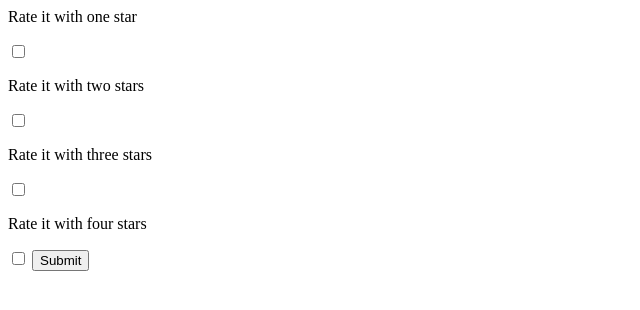
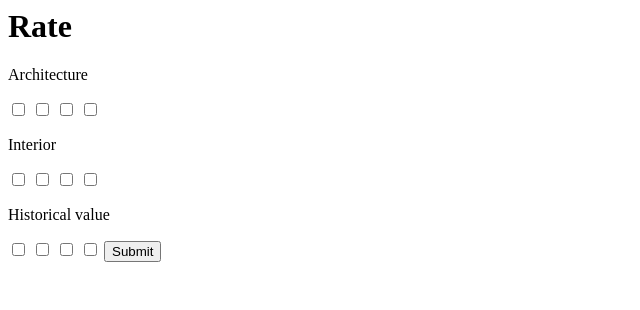
Before and after one commit to alexvidenov/Flask-app-for-TP, a Flask app: page /attractions/1/rate in a window 1280 px wide. Shown: the top 310 px of the page, without its empty margins (0-640 px from the left). Run offline with Flask 2, Linux system fonts and the light colour scheme; tables that the repository leaves empty hold one stand-in row (values such as "Sample post").

Commit message:
Added more rating criterias and ability to search by average rating.

```diff
--- a/FLASK/attraction.py
+++ b/FLASK/attraction.py
@@ -1,13 +1,15 @@
 from database import DB
 from comment import Comment
+from rating import Rating
 
 class Attraction:
-    def __init__(self, id, name, location, image, description, category):
+    def __init__(self, id, name, location, image, description, rating, category):
         self.id = id
         self.name = name
         self.location = location
         self.image = image
         self.description = description
+        self.rating = rating
         self.category = category
 
     @staticmethod
@@ -45,10 +47,10 @@ class Attraction:
 
     def create(self):
         with DB() as db:
-            values = (self.name, self.location, self.image, self.description, self.category.id)
+            values = (self.name, self.location, self.image, self.description, self.rating, self.category.id)
             db.execute('''
-                INSERT INTO attractions (name, location, image, description, category_id)
-                VALUES (?, ?, ?, ?, ?)''', values)
+                INSERT INTO attractions (name, location, image, description, rating, category_id)
+                VALUES (?, ?, ?, ?, ?, ?)''', values)
             return self
 
     def save(self):
@@ -58,24 +60,13 @@ class Attraction:
                 self.location,
                 self.image,
                 self.description,
+                self.rating,
                 self.category.id,
                 self.id
             )
             db.execute(
                 '''UPDATE attractions
-                SET name = ?, location = ?, image = ?, description = ?, category_id = ?
-                WHERE id = ?''', values)
-            return self
-
-    def rate(self):
-        with DB() as db:
-            values = (
-                self.description,
-                self.id
-            )
-            db.execute(
-                '''UPDATE attractions
-                SET description = ?
+                SET name = ?, location = ?, image = ?, description = ?, rating = ?, category_id = ?
                 WHERE id = ?''', values)
             return self
 
@@ -86,3 +77,6 @@ class Attraction:
 
     def comments(self):
         return Comment.find_by_attraction(self)
+
+    def ratings(self):
+        return Rating.attraction_rating(self)
--- a/FLASK/database.py
+++ b/FLASK/database.py
@@ -19,6 +19,7 @@ CREATE TABLE IF NOT EXISTS attractions
         location TEXT,
         image TEXT,
         description TEXT,
+        rating TEXT,
         category_id INTEGER,
         FOREIGN KEY(category_id) REFERENCES categories(id)
     )
@@ -29,6 +30,18 @@ CREATE TABLE IF NOT EXISTS comments
         id INTEGER PRIMARY KEY AUTOINCREMENT,
         attraction_id INTEGER,
         message TEXT,
+        FOREIGN KEY(attraction_id) REFERENCES attractions(id)
+    )
+''')
+conn.cursor().execute('''
+CREATE TABLE IF NOT EXISTS ratings
+    (
+        id INTEGER PRIMARY KEY AUTOINCREMENT,
+        attraction_id INTEGER,
+        architecture_rating INTEGER,
+        interior_rating INTEGER,
+        historical_value_rating INTEGER,
+        rating INTEGER,
         FOREIGN KEY(attraction_id) REFERENCES attractions(id)
     )
 ''')
--- a/FLASK/main.py
+++ b/FLASK/main.py
@@ -4,12 +4,15 @@ from flask import render_template, request, redirect, url_for
 from attraction import Attraction
 from comment import Comment
 from category import Category
+from rating import Rating
 
 app = Flask(__name__)
+
 
 @app.route('/')
 def main_menu():
     return redirect("/categories")
+
 
 @app.route('/attractions')
 def list_attractions():
@@ -19,14 +22,12 @@ def list_attractions():
 @app.route('/attractions/<int:id>', methods=['GET', 'POST'])
 def show_attraction(id):
     attraction = Attraction.find(id)
-
     return render_template('attraction.html', attraction=attraction)
 
 
 @app.route('/attractions/<string:name>')
 def show_attraction_by_name(name):
     attraction = Attraction.find_by_name(name)
-
     return render_template('attraction.html', attraction=attraction)
 
 
@@ -44,35 +45,54 @@ def edit_attraction(id):
         attraction.location = request.form['location']
         attraction.image = request.form['image']
         attraction.description = request.form['description']
+        attraction.rating = None
         attraction.category = Category.find(request.form['category_id'])
         attraction.save()
         return redirect(url_for('show_attraction', id=attraction.id))
+
 
 @app.route('/attractions/<int:id>/rate', methods=['GET', 'POST'])
 def rate_attraction(id):
     attraction = Attraction.find(id)
     if request.method == 'GET':
-        return render_template(
-            'rate_attraction.html',
-            attraction=attraction,
-        )
+        return render_template('rate_attraction.html', attraction = attraction)
     elif request.method == 'POST':
-        if request.form.get('one star rate'):
-            attraction.description = attraction.description + "This attraction is rated with one star"
-            attraction.rate()
-            return redirect(url_for('show_attraction', id=attraction.id))
-        elif request.form.get('two star rate'):
-            attraction.description = attraction.description + "This attraction is rated with two stars"
-            attraction.rate()
-            return redirect(url_for('show_attraction', id=attraction.id))
-        elif request.form.get('three star rate'):
-            attraction.description = attraction.description + "This attraction is rated with three stars"
-            attraction.rate()
-            return redirect(url_for('show_attraction', id=attraction.id))
-        elif request.form.get('four star rate'):
-            attraction.description = attraction.description + "This attraction is rated with four stars"
-            attraction.rate()
-            return redirect(url_for('show_attraction', id=attraction.id))
+        arch = 0
+        inter = 0
+        hist = 0
+        req = request.form.getlist('architecture rate')
+        if req == [u'One']:
+            arch = 1
+        elif req == [u'One', u'Two']:
+            arch = 2
+        elif req == [u'One', u'Two', u'Three']:
+            arch = 3
+        elif req == [u'One', u'Two', u'Three', u'Four']:
+            arch = 4
+
+        req = request.form.getlist('interior rate')
+        if req == [u'One']:
+            inter = 1
+        elif req == [u'One', u'Two']:
+            inter = 2
+        elif req == [u'One', u'Two', u'Three']:
+            inter = 3
+        elif req == [u'One', u'Two', u'Three', u'Four']:
+            inter = 4
+
+        req = request.form.getlist('historical value rate')
+        if req == [u'One']:
+            hist = 1
+        elif req == [u'One', u'Two']:
+            hist = 2
+        elif req == [u'One', u'Two', u'Three']:
+            hist = 3
+        elif req == [u'One', u'Two', u'Three', u'Four']:
+            hist = 4
+        values = (None, attraction, arch, inter, hist, (arch + inter + hist) / 3)
+        rating = Rating(*values).create()
+        return render_template('attraction.html', attraction=attraction)
+
 
 
 @app.route('/attractions/new', methods=['GET', 'POST'])
@@ -87,6 +107,7 @@ def new_attraction():
             request.form['location'],
             request.form['image'],
             request.form['description'],
+            None,
             categ
         )
         Attraction(*values).create()
@@ -115,7 +136,11 @@ def new_comment():
 @app.route('/categories', methods=['GET', 'POST'])
 def get_categories():
     if request.method == 'POST':
-        return redirect(url_for('show_attraction_by_name', name = request.form.get('name')))
+        if request.form.get('name'):
+            return redirect(url_for('show_attraction_by_name', name = request.form.get('name')))
+        elif request.form.get('rate'):
+            rating = Rating.find_by_rating(request.form.get('rate'))
+            return redirect(url_for('show_attraction', id = rating.id))
     return render_template("categories.html", categories=Category.all())
 
 
--- a/FLASK/templates/categories.html
+++ b/FLASK/templates/categories.html
@@ -10,6 +10,12 @@
   <input type="submit">
 </form>
 
+<form method="post">
+  <p>Search attraction by rating</p>
+  <input type="number" name="rate">
+  <input type="submit">
+</form>
+
 <h1>Main menu</h1>
 
 {% for category in categories %}
--- a/FLASK/templates/category.html
+++ b/FLASK/templates/category.html
@@ -1,4 +1,4 @@
-<title>Categories - {{ category.name }}</title>
+<title>{{ category.name }}</title>
 
 <a href="/categories/{{ category.id }}/delete">Delete</a>
 
--- a/FLASK/templates/edit_attraction.html
+++ b/FLASK/templates/edit_attraction.html
@@ -5,7 +5,7 @@
   <label>Location</label>
   <input name="location" value="{{ attraction.location }}"/>
   </br>
-  <label>Image</label>
+  <label>Image(should be URL)</label>
   <input name="image" value="{{ attraction.image }}"/>
   </br>
   <label>Description</label>
--- a/FLASK/templates/rate_attraction.html
+++ b/FLASK/templates/rate_attraction.html
@@ -1,11 +1,22 @@
 <form action="/attractions/{{ attraction.id }}/rate" method="post">
-  <p>Rate it with one star</p>
-  <input type="checkbox" name="one star rate">
-  <p>Rate it with two stars</p>
-  <input type="checkbox" name="two star rate">
-  <p>Rate it with three stars</p>
-  <input type="checkbox" name="three star rate">
-  <p>Rate it with four stars</p>
-  <input type="checkbox" name="four star rate">
+   <h1>Rate</h1>
+   <p>Architecture</p>
+  <input type="checkbox" name="architecture rate" value = "One">
+  <input type="checkbox" name="architecture rate" value = "Two">
+  <input type="checkbox" name="architecture rate" value = "Three">
+  <input type="checkbox" name="architecture rate" value = "Four">
+
+  <p>Interior</p>
+  <input type="checkbox" name="interior rate" value = "One">
+  <input type="checkbox" name="interior rate" value = "Two">
+  <input type="checkbox" name="interior rate" value = "Three">
+  <input type="checkbox" name="interior rate" value = "Four">
+
+   <p>Historical value</p>
+  <input type="checkbox" name="historical value rate" value = "One">
+  <input type="checkbox" name="historical value rate" value = "Two">
+  <input type="checkbox" name="historical value rate" value = "Three">
+  <input type="checkbox" name="historical value rate" value = "Four">
+
   <input type="submit">
 </form>
```
Also changed, not shown: FLASK/rating.py (added, +44 -0 lines), FLASK/templates/attraction.html (+9 -4 lines).
